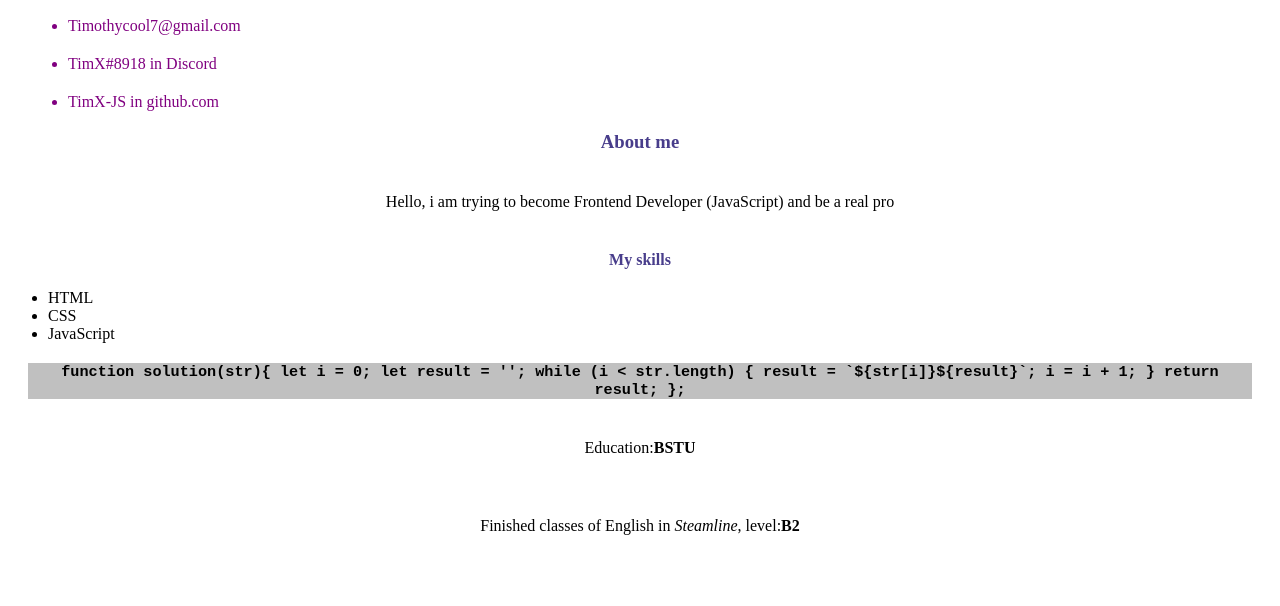
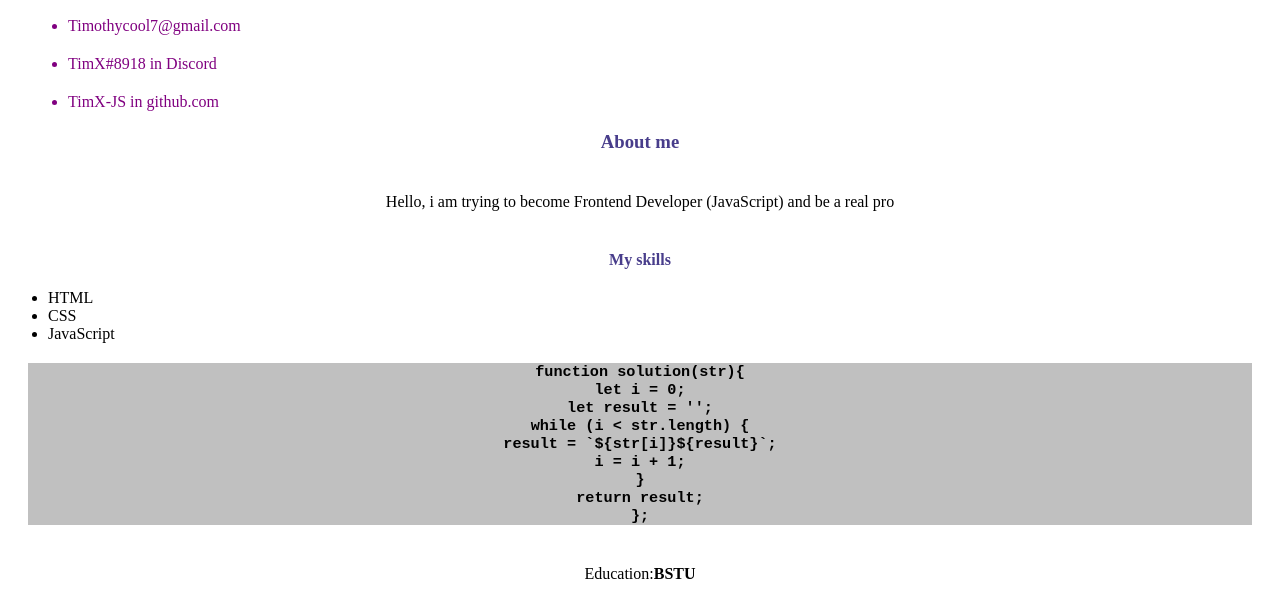
Before and after one commit to TimX-JS/RSSchool-cv, a plain HTML site: page index.html in a window 1280 px wide. Shown: the part 412-1018 px from the top of the page. Before the commit the page ends 987 px from the top, so only its background shows below. Drawn offline with Linux system fonts and the light colour scheme.

Commit message:
docs: code example

```diff
--- a/index.html
+++ b/index.html
@@ -30,18 +30,18 @@
 </ul>
     <h3 class="zag'> CODE EXAMPLE</h3>
     <pre>
-        <code>
-            function solution(str){
-                let i = 0;
-                 let result = '';
-                 while (i < str.length) {
-                   result = `${str[i]}${result}`;
-                 i = i + 1;
-                 }
-               return result;
-               };
-        </code>
-    </pre>
+        <code class="language-javascript">
+        function solution(str){<br>
+        let i = 0;<br>
+         let result = '';<br>
+         while (i &lt; str.length) {<br>
+           result = &#x60;${str[i]}${result}&#x60;;<br>
+         i = i + 1;<br>
+         }  <br>
+       return result;<br>
+       };<br>
+    </code>
+</pre>
 </main>
 <footer style="text-align: center;">
 <p class="text">Education:<b>BSTU</b></p>
```
